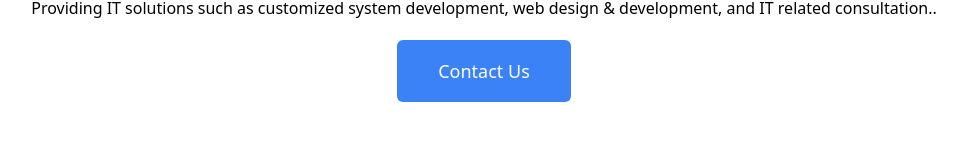
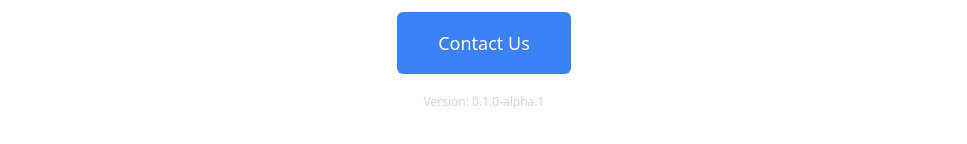
Before and after one commit to powerkernel/power-web, a Next.js app: page / in a window 1280 px wide. Shown: the part 410-554 px from the top of the page, without its empty margins (156-1123 px from the left). Built offline with nearby package versions, Linux system fonts and the light colour scheme.

Commit message:
chore: add version text

```diff
--- a/pages/index.tsx
+++ b/pages/index.tsx
@@ -39,6 +39,8 @@ export default function Home() {
               Contact Us
             </a>
           </div>
+
+          <div className="flex justify-center py-5 text-xs text-gray-300">Version: 0.1.0-alpha.1</div>
         </div>
       </div>
     </>
```
